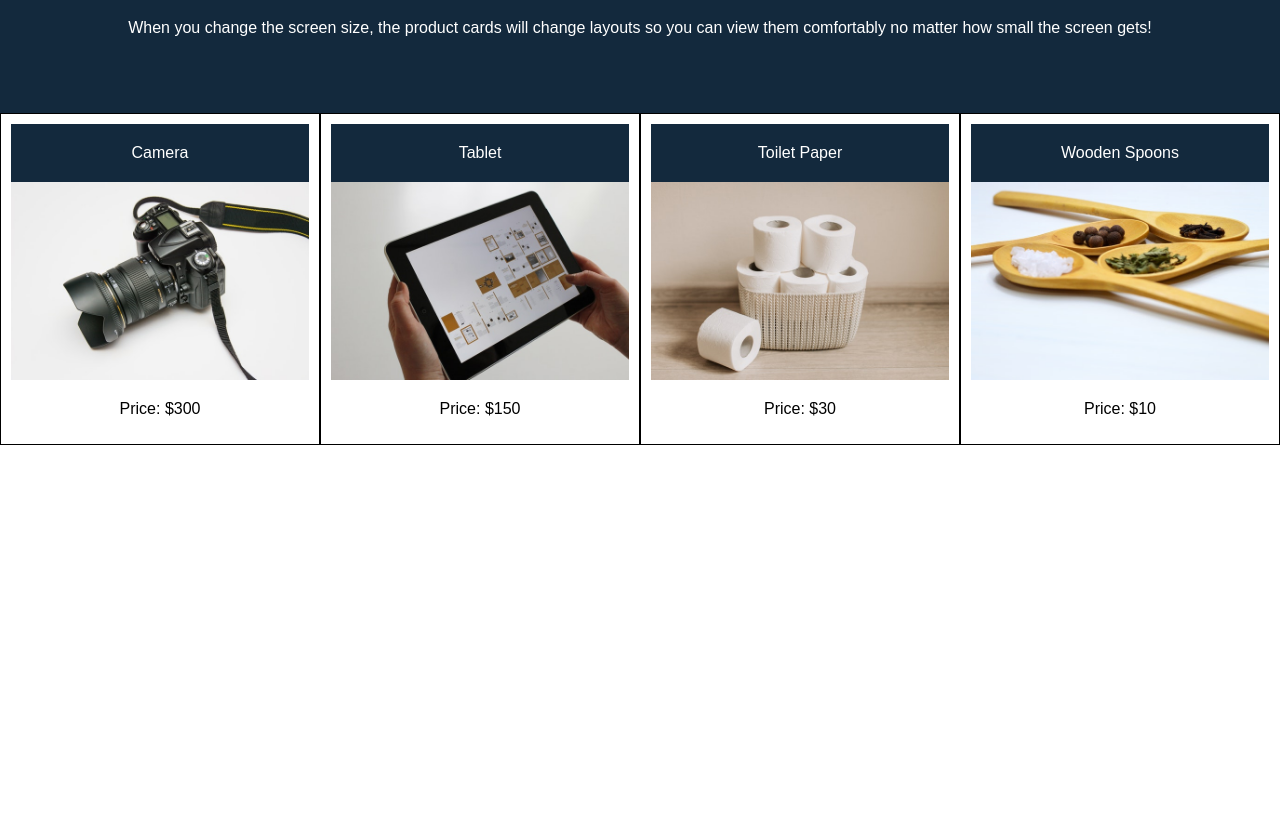
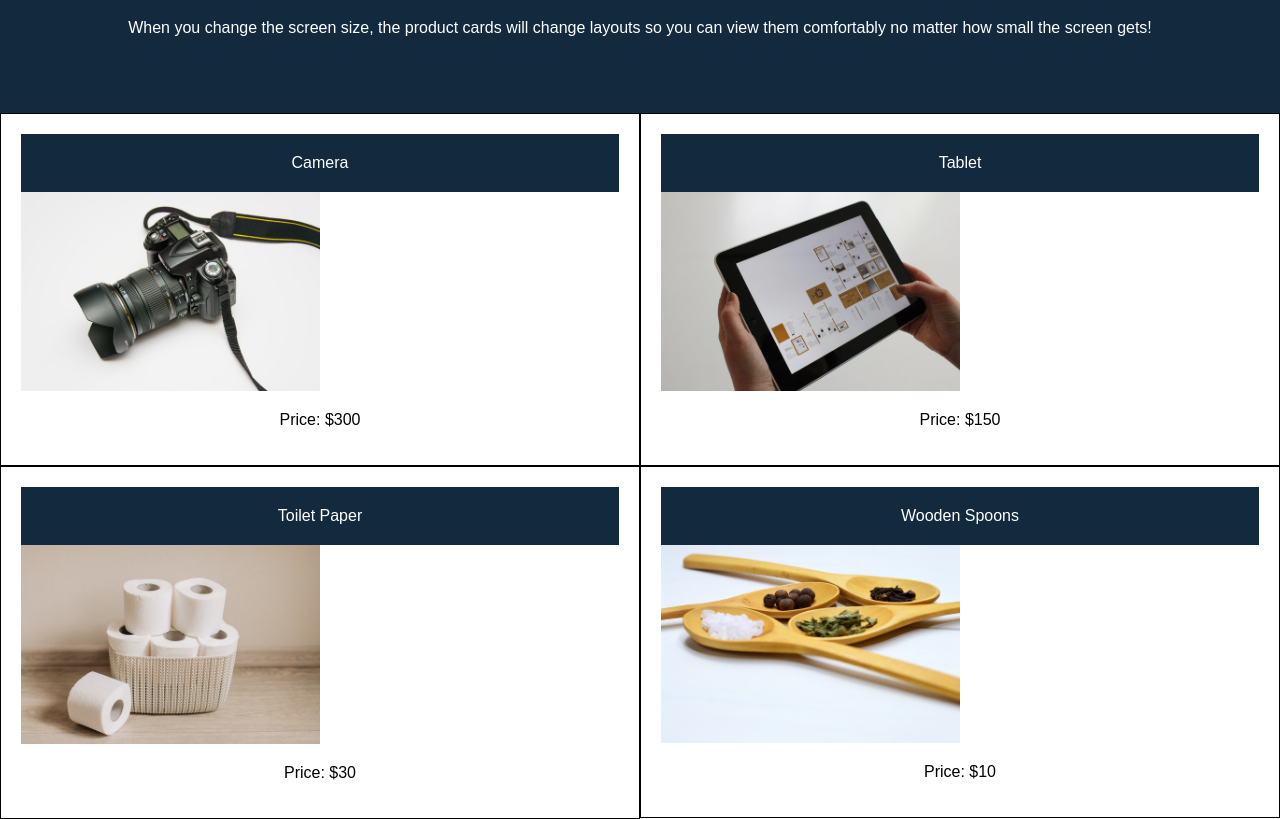
Before and after one commit to SabrinaC043/01-class-repo-activities, a plain HTML site: page 02-Advanced-CSS/01-Activities/02-Stu_Media-Query-Screen/Unsolved/index.html in a window 1280 px wide. Shown: the part 121-940 px from the top of the page. Before the commit the page ends 800 px from the top, so only its background shows below. Drawn offline with Linux system fonts and the light colour scheme.

Commit message:
Query elements update

```diff
--- a/02-Advanced-CSS/01-Activities/02-Stu_Media-Query-Screen/Unsolved/assets/css/style.css
+++ b/02-Advanced-CSS/01-Activities/02-Stu_Media-Query-Screen/Unsolved/assets/css/style.css
@@ -15,11 +15,14 @@ header {
 }
 
 .card {
+
+  display:block;
+  flex-wrap: wrap;
   border-style: solid;
   border-width: 1px;
-  padding: 10px;
+  padding: 20px;
   float: left;
-  width: 25%;
+  width: 50%;
 }
 
 .card header {
@@ -31,8 +34,17 @@ header {
 }
 
 .card img {
-  width: 100%;
+
+  width: 50%;
 }
+
+
+@media (max-width: 992px)
+{
+
+
+ }
+
 
 /* TODO: Use media query to change the width of the cards so they split into two columns at 992px or smaller*/
 
```
Also changed, not shown: 02-Advanced-CSS/01-Activities/02-Stu_Media-Query-Screen/Unsolved/index.html (+7 -7 lines).
